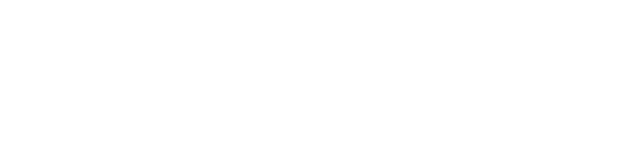
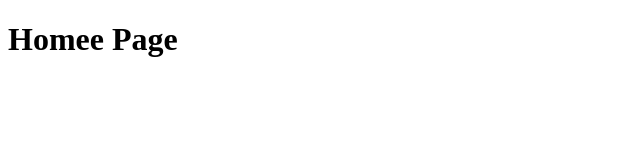
Before and after one commit to peninah98/Gym-Git-Exercises, a plain HTML site: page index.html in a window 1280 px wide. Shown: the whole page, without its empty margins (0-640 px from the left). Drawn offline with Linux system fonts and the light colour scheme.

Commit message:
Index page updates

```diff
--- a/index.html
+++ b/index.html
@@ -6,6 +6,6 @@
     <title>Index page</title>
 </head>
 <body>
-
+    <h1>Homee Page</h1>
 </body>
 </html>
```
